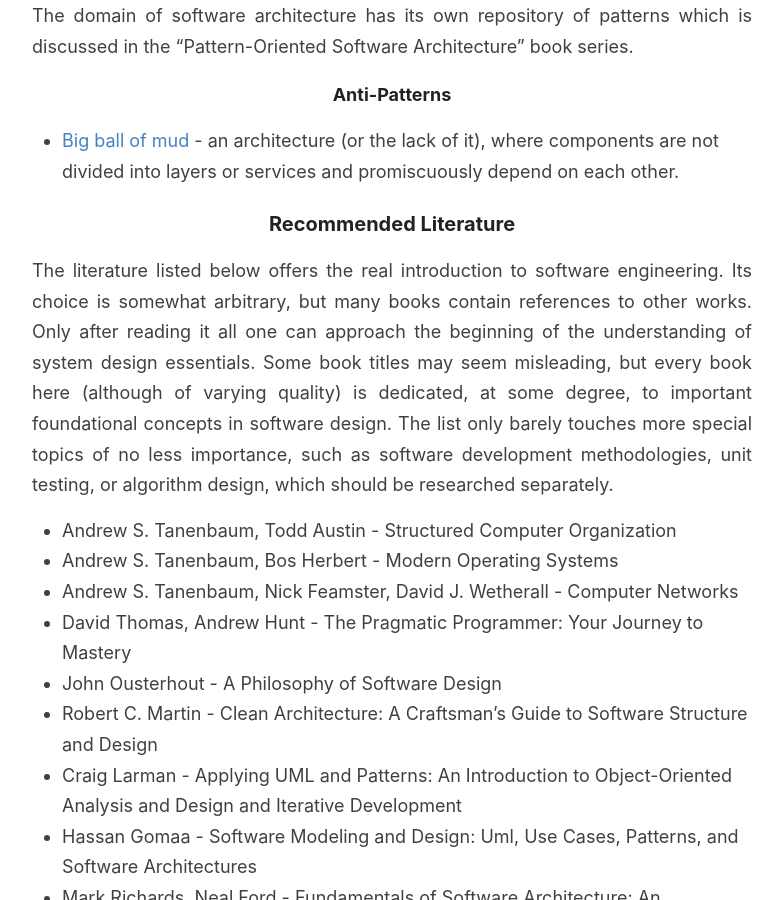
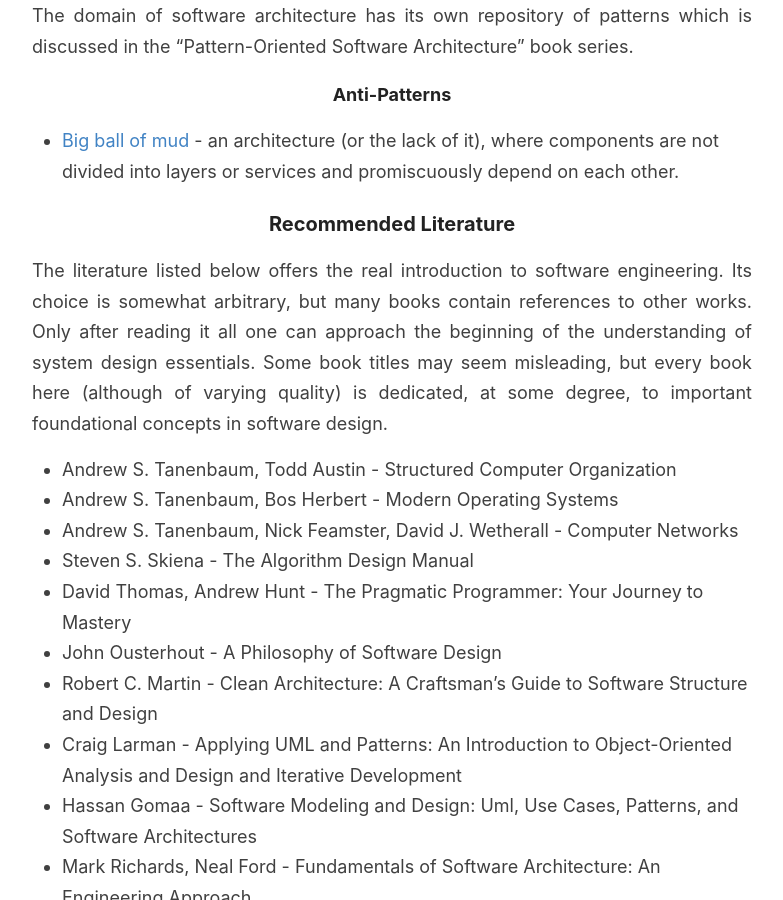
Before and after one commit to GChristensen/posts, a Jekyll site: the page built from _posts/2021-07-07-how-to-design-software-systems-qmark.md, in a window 1280 px wide and 900 px high, scrolled down 15922 px. Shown: the whole window, without its empty margins (248-1031 px from the left). Built offline with Jekyll 4.4.1, drawn with Linux system fonts in a browser that asks for light colours; some of the changed text lies outside the part shown.

Commit message:
post edit

```diff
--- a/_posts/2021-07-07-how-to-design-software-systems-qmark.md
+++ b/_posts/2021-07-07-how-to-design-software-systems-qmark.md
@@ -509,13 +509,12 @@ The domain of software architecture has its own repository of patterns which is
 The literature listed below offers the real introduction to software engineering. Its choice is somewhat arbitrary, but
 many books contain references to other works. Only after reading it all one can approach the beginning of the
 understanding of system design essentials. Some book titles may seem misleading, but every book here (although of
-varying quality) is dedicated, at some degree, to important foundational concepts in software design. The list only
-barely touches more special topics of no less importance, such as software development methodologies, unit testing, or
-algorithm design, which should be researched separately.
+varying quality) is dedicated, at some degree, to important foundational concepts in software design.
 
 * Andrew S. Tanenbaum, Todd Austin - Structured Computer Organization
 * Andrew S. Tanenbaum, Bos Herbert - Modern Operating Systems
 * Andrew S. Tanenbaum, Nick Feamster, David J. Wetherall - Computer Networks
+* Steven S. Skiena - The Algorithm Design Manual
 * David Thomas, Andrew Hunt - The Pragmatic Programmer: Your Journey to Mastery
 * John Ousterhout - A Philosophy of Software Design
 * Robert C. Martin - Clean Architecture: A Craftsman's Guide to Software Structure and Design
```
Also changed, not shown: other parts of _posts/2021-07-07-how-to-design-software-systems-qmark.md (+1 -1 lines).
